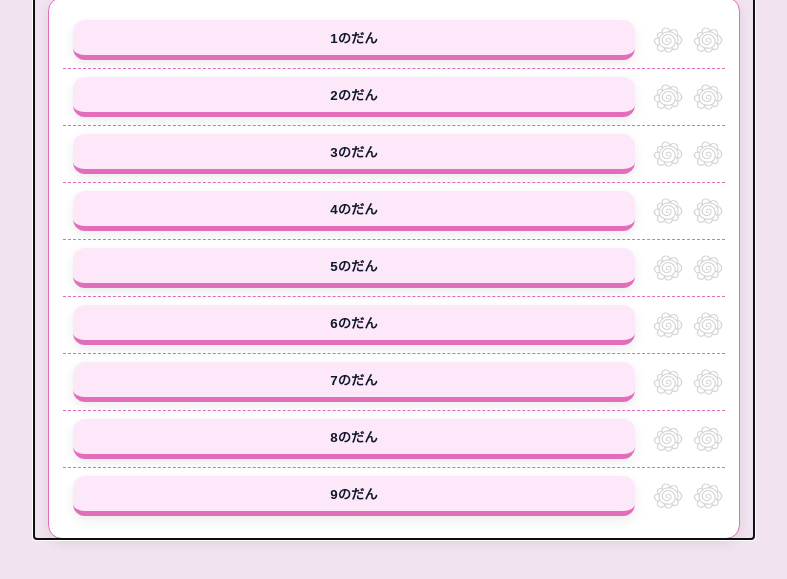
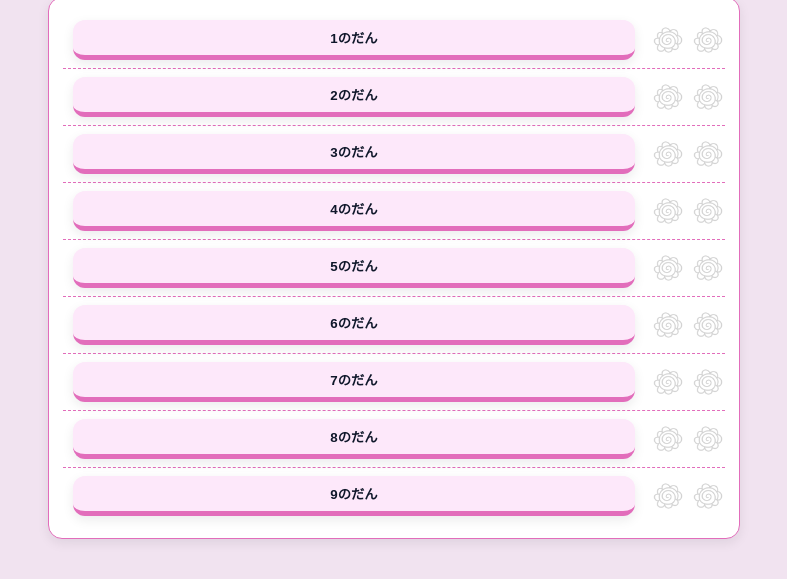
Before and after one commit to gllloolllg/kuku, a plain HTML site: page index.html in a window 1280 px wide. Shown: the part 59-638 px from the top of the page, without its empty margins (246-1033 px from the left). Drawn offline with Linux system fonts and the light colour scheme; a web font is replaced by a local one.

Commit message:
Add files via upload

```diff
--- a/styles.css
+++ b/styles.css
@@ -17,7 +17,6 @@ body{
   font:16px/1.6 system-ui, -apple-system, Segoe UI, Roboto, Noto Sans JP, "Hiragino Kaku Gothic ProN", Meiryo, sans-serif;
 }
 
-* { -webkit-tap-highlight-color: transparent; }
 #app-title{
   position:sticky; top:0; z-index:5;
   font-family: "DotGothic16", sans-serif;
@@ -38,7 +37,12 @@ body{
 }
 
 .container{
-  max-width:90dvh; margin:0 auto; padding:0 14px;
+  max-width:90dvh;
+  border:none;
+  outline: none;
+  -webkit-box-shadow:none;
+  box-shadow: none;
+  margin:0 auto; padding:0 14px;
 }
 .card{
   background:var(--panel);
```
